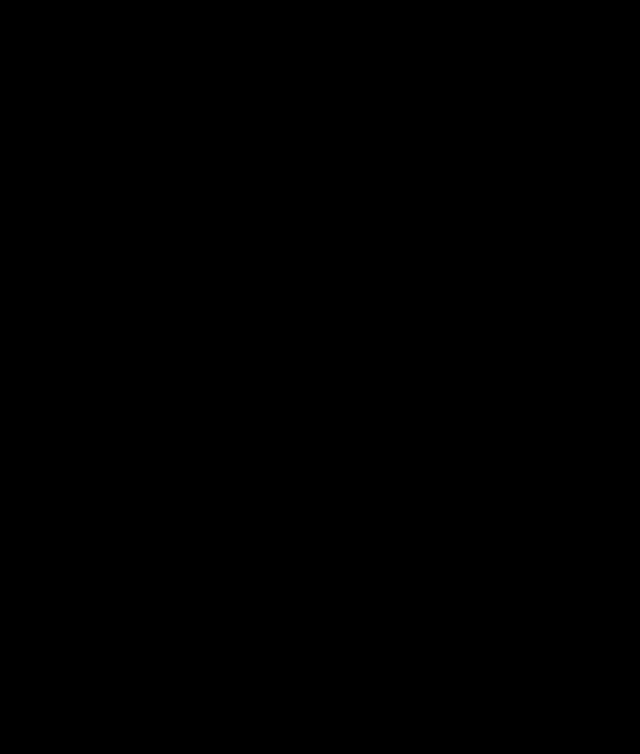
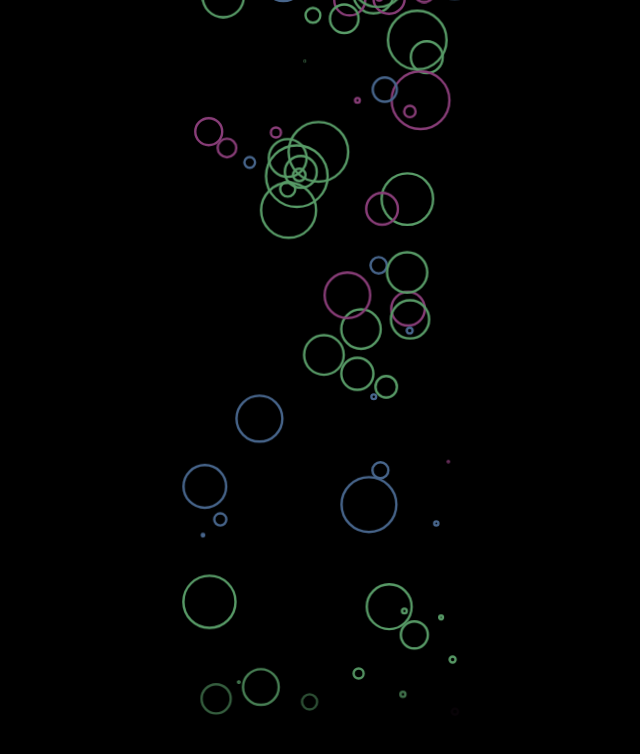
Before and after one commit to Vicious27/Thinkful-coding-practice, a React (Create React App) app: page / in a window 1280 px wide. Shown: the top 754 px of the page, without its empty margins (88-728 px from the left). Built offline with nearby package versions, Linux system fonts and the light colour scheme.

Commit message:
changed the Bubbles Component more to my liking

```diff
--- a/src/App.js
+++ b/src/App.js
@@ -1,13 +1,13 @@
-import React, { Component } from 'react';
+import React from 'react';
 import Bubbles from './Bubbles';
 
 
 
 function App() {
   return (
-    <main className="App">
-
-    </main>
+    <Bubbles
+      numberOfBubbles={75}
+    />
   );
 }
 
--- a/src/_Bubble.js
+++ b/src/_Bubble.js
@@ -3,7 +3,7 @@
 export default function Bubble(props) {
   let animS = (Math.random() * 6.5) + (props.num % 4) + .6;
   let aniMs = Math.random() * 900;
-  let tranfX = Math.random() * 300;
+  let tranfX = Math.random() * 500;
   let transfY = Math.random() * 960;
   let transX = Math.random() * 750;
   let rad = Math.random() * 90;
--- a/src/_Bubbles.css
+++ b/src/_Bubbles.css
@@ -15,16 +15,16 @@
 }
 
 circle {
-  stroke: white;
+  stroke: rgb(118, 207, 138);
   fill: none;
 }
 
 .bubbles > g > g:nth-of-type(3n) circle {
-  stroke: #87f5fb;
+  stroke: #b652a0;
 }
 
 .bubbles > g > g:nth-of-type(4n) circle {
-  stroke: #8be8cb;
+  stroke: #6088bb;
 }
 
 .bubbles-small {
@@ -37,16 +37,16 @@
 }
 
 .bubbles-small g:nth-of-type(1) circle {
-  animation: wobble 2.3s infinite ease-in-out;
+  animation: wobble 3.4s infinite ease-in-out;
 }
 
 @keyframes wobble {
   33% {
-    transform: translateX(-50px);
+    transform: translateX(-720px);
   }
 
   66% {
-    transform: translateX(50px);
+    transform: translateX(890px);
   }
 }
 
--- a/src/_BubblesContainer.js
+++ b/src/_BubblesContainer.js
@@ -5,7 +5,7 @@
     <div className='bubbles-container'>
       <svg
         className='bubbles'
-        viewBox='0 0 701 1024'
+        viewBox='0 0 700 1024'
         style={{ 'overflow': 'visible' }}
       >
         <g className='bubbles-small' strokeWidth='7'>
```
